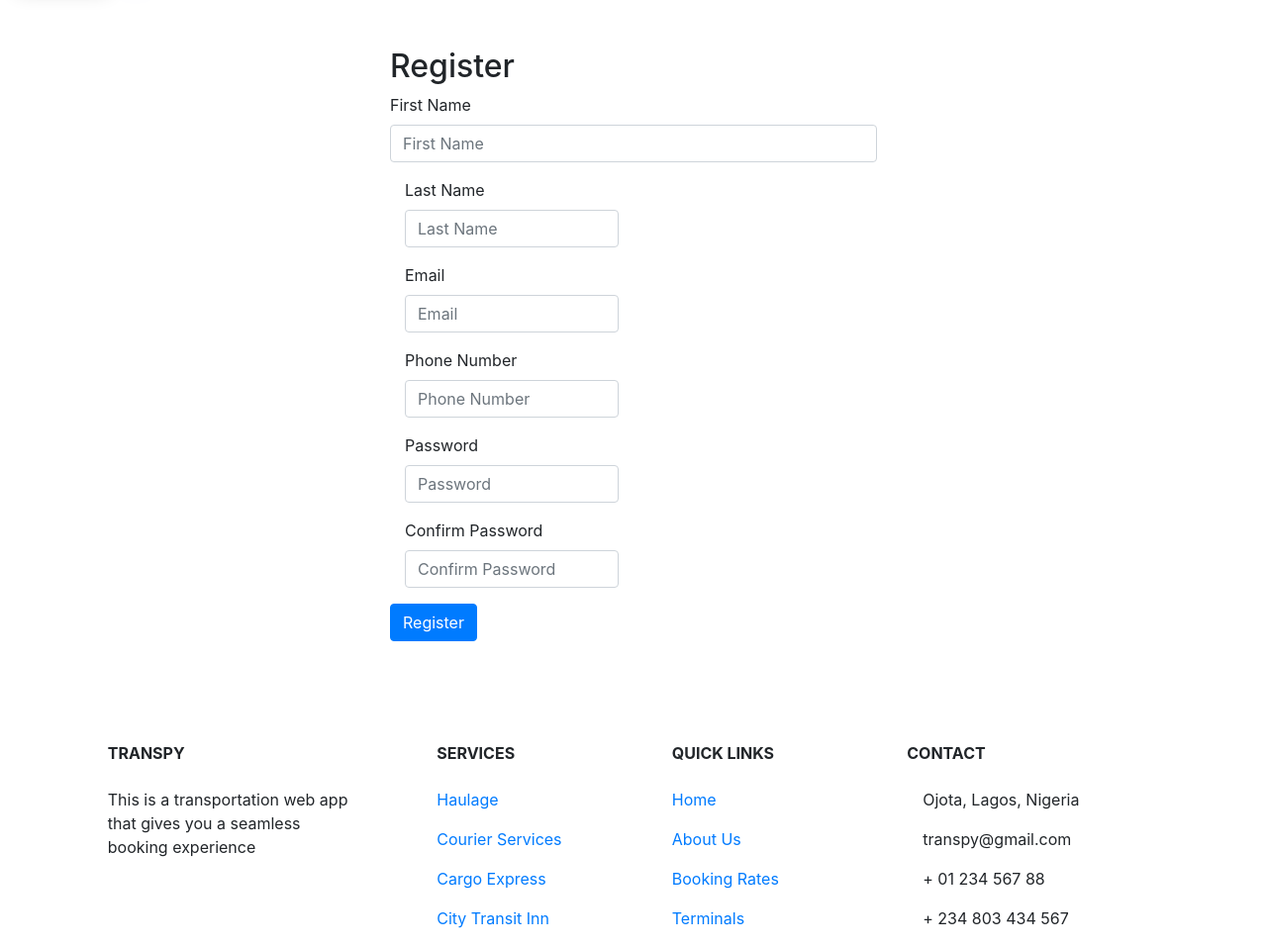
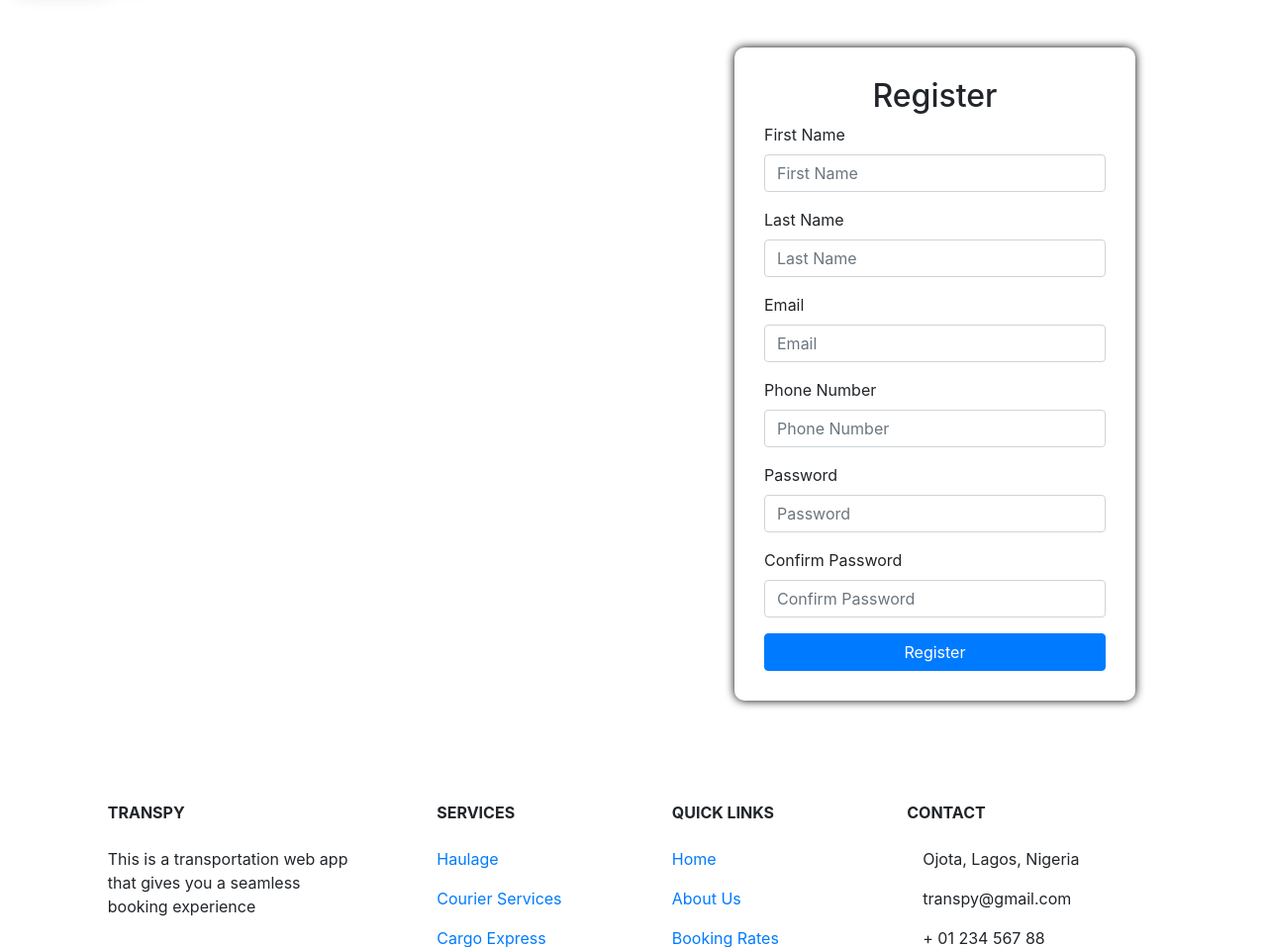
Before and after one commit to KennyBabs/TransPy, a Flask app: template templates/registration.html in a window 1280 px wide. Shown: the part 76-1033 px from the top of the page at 99% size. Run offline with Flask 2, Linux system fonts and the light colour scheme; the template is opened without the code that fills it, so the values that code supplies are empty; some libraries are stand-ins or nearby versions.

Commit message:
Style  registration  page

```diff
--- a/templates/registration.html
+++ b/templates/registration.html
@@ -5,39 +5,36 @@
 {% endblock %}
 
 {% block main %}
-    <form action="/registration" method="post">
-        <div class="container">
-            <div class="row">
-                <div class="col-md-3"></div>
-                <div class="col-md-6">
-                        <div class="form">
-                                <h2>Register</h2>
+    <div class="container-fluid">
+        <div class="row justify-content-end">
+            <div class="col-lg-5 col-md-3 col-sm-6">
+                <form action="/registration" method="post" class="form-container">
+                    <h2 class="text-center">Register</h2>
                     <div class="form-group">
                         <label for="firstName">First Name</label>
                         <input type="text" class="form-control" id="firstName" placeholder="First Name">
                     </div>
-                                <div class="form-group col-md-6">
+                    <div class="form-group">
                         <label for="lastName">Last Name</label>
                         <input type="text" class="form-control" id="lastName" placeholder="Last Name">
                     </div>
-                                <div class="form-group col-md-6">
+                    <div class="form-group">
                         <label for="email">Email</label>
                         <input type="email" class="form-control" id="email" placeholder="Email">
                     </div>
-                                <div class="form-group col-md-6">
+                    <div class="form-group">
                         <label for="phoneNumber">Phone Number</label>
                         <input type="text" class="form-control" id="phoneNumber" placeholder="Phone Number">
                         </div>
-                                <div class="form-group col-md-6">
+                    <div class="form-group">
                         <label for="password">Password</label>
                         <input type="password" class="form-control" id="password" placeholder="Password">
                     </div>
-                                <div class="form-group col-md-6">
+                    <div class="form-group">
                         <label for="confirmation">Confirm Password</label>
                         <input type="password" class="form-control" id="confirmation" placeholder="Confirm Password">
                     </div>
-                            </div>
-                            <button type="submit" class="btn btn-primary">Register</button>
+                    <button type="submit" class="btn btn-primary btn-block">Register</button>
                 </form>
             </div>
         </div>
```
Lines whose indentation alone changed are shown as unchanged.
